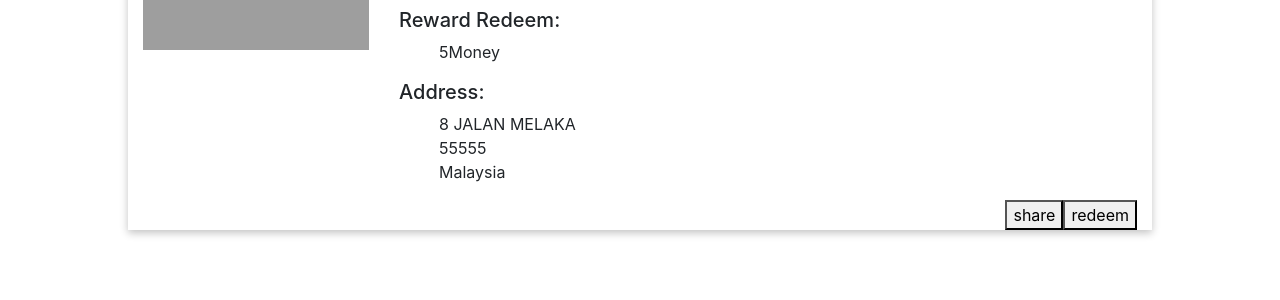
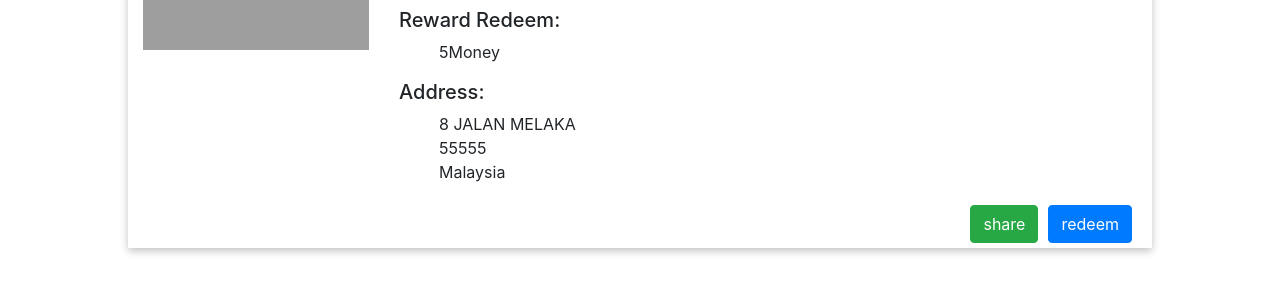
Before and after one commit to AzriAzlan/dealShareWeb-1, a PHP site: page /dealShare.php in a window 1280 px wide. Shown: the part 336-636 px from the top of the page. Run offline with PHP 8.4, Linux system fonts and the light colour scheme; a user stored in the database is signed in; data comes from the database, SQL or seed files in the repository; some libraries are stand-ins or nearby versions; grey boxes are pictures that could not be loaded.

Commit message:
very latest

```diff
--- a/project/dealsharelogic.php
+++ b/project/dealsharelogic.php
@@ -36,8 +36,8 @@ if(!(isset($_POST['dealID'])) && !(isset($_POST['promocode'])) && !(isset($_POST
                 <ul>'. htmlentities($row['company_address']).'</br>'. htmlentities($row['company_postcode']) .'</br>'. htmlentities($row['company_country']) .'</ul>
             </div>
             <div class="col-lg-12 d-flex justify-content-end">
-                <button type="button" name="share">share</button>
-                <button type="button" name="redeem">redeem</button>
+                <button class="btn btn-success" type="button" name="share" style="margin:5px">share</button>
+                <button class="btn btn-primary" type="button" name="redeem" style="margin:5px">redeem</button>
             </div>
             </div>';
     }
```
